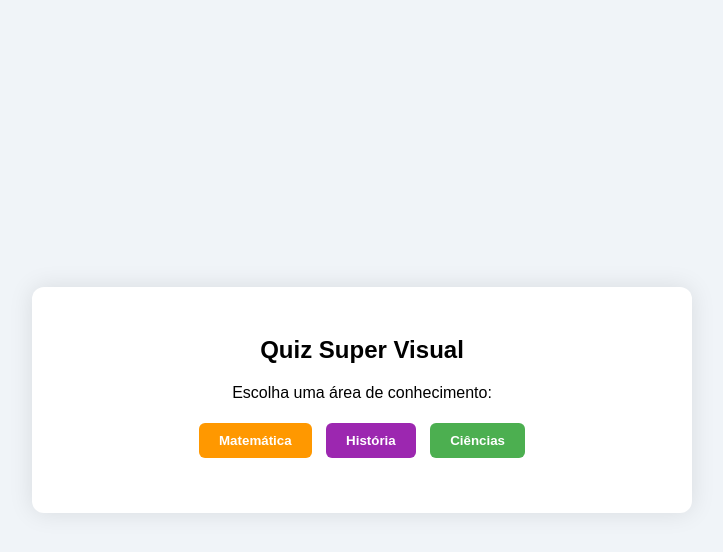
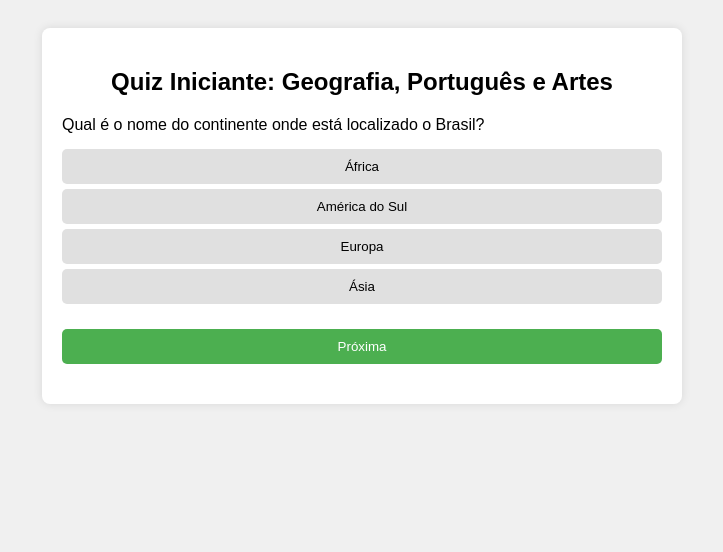
Before and after one commit to teobaldotech/quiz., a plain HTML site: page index.html in a window 1280 px wide. Shown: the whole page, without its empty margins (278-1001 px from the left). Drawn offline with Linux system fonts and the light colour scheme.

Commit message:
Atualizar o index.html

```diff
--- a/index.html
+++ b/index.html
@@ -1,30 +1,186 @@
 <!DOCTYPE html>
 <html lang="pt-BR">
 <head>
-<meta charset="UTF-8">
-<meta name="viewport" content="width=device-width, initial-scale=1.0">
-<title>Quiz Super Visual</title>
-<link rel="stylesheet" href="style.css">
+  <meta charset="UTF-8">
+  <meta name="viewport" content="width=device-width, initial-scale=1.0">
+  <title>Quiz Iniciante</title>
+  <style>
+    body {
+      font-family: Arial, sans-serif;
+      background: #f0f0f0;
+      padding: 20px;
+    }
+    .quiz-container {
+      background: #fff;
+      padding: 20px;
+      border-radius: 8px;
+      max-width: 600px;
+      margin: auto;
+      box-shadow: 0 0 10px rgba(0,0,0,0.1);
+    }
+    h2 {
+      text-align: center;
+    }
+    .question {
+      margin-bottom: 15px;
+    }
+    .options button {
+      display: block;
+      margin: 5px 0;
+      padding: 10px;
+      width: 100%;
+      border: none;
+      border-radius: 5px;
+      background: #e0e0e0;
+      cursor: pointer;
+    }
+    .options button:hover {
+      background: #d0d0d0;
+    }
+    #nextBtn {
+      margin-top: 20px;
+      padding: 10px;
+      width: 100%;
+      background: #4CAF50;
+      color: white;
+      border: none;
+      border-radius: 5px;
+      cursor: pointer;
+    }
+    #result {
+      margin-top: 20px;
+      font-weight: bold;
+      text-align: center;
+    }
+  </style>
 </head>
 <body>
-<div class="quiz-container">
-    <h2>Quiz Super Visual</h2>
-    <div id="areaSelection" class="area-selection">
-        <p>Escolha uma área de conhecimento:</p>
-        <button class="mat" onclick="startQuiz('Matemática')">Matemática</button>
-        <button class="hist" onclick="startQuiz('História')">História</button>
-        <button class="cien" onclick="startQuiz('Ciências')">Ciências</button>
+  <div class="quiz-container">
+    <h2>Quiz Iniciante: Geografia, Português e Artes</h2>
+    <div id="quiz">
+      <div class="question" id="question"></div>
+      <div class="options" id="options"></div>
+      <button id="nextBtn" onclick="nextQuestion()">Próxima</button>
+      <div id="result"></div>
     </div>
-    <div id="quiz" style="display:none;"></div>
-    <div class="progress-bar-container" style="display:none;">
-        <div id="progressBar" class="progress-bar"></div>
-    </div>
-    <div class="stars" id="stars"></div>
-    <div class="result" id="result"></div>
-    <button id="nextBtn" style="display:none;">Próxima</button>
-    <button id="restartBtn" style="display:none;" onclick="restartQuiz()">Reiniciar Área</button>
-    <button id="finalBtn" style="display:none;" onclick="showFinalResults()">Ver Resultado Final</button>
-</div>
-<script src="script.js"></script>
+  </div>
+
+  <script>
+    const quizData = [
+      {
+        pergunta: "Qual é o nome do continente onde está localizado o Brasil?",
+        alternativas: ["África", "América do Sul", "Europa", "Ásia"],
+        correta: 1
+      },
+      {
+        pergunta: "Qual é a capital do estado brasileiro do Rio Grande do Sul?",
+        alternativas: ["Curitiba", "Porto Alegre", "Belo Horizonte", "Florianópolis"],
+        correta: 1
+      },
+      {
+        pergunta: "Qual é o nome do astro que ilumina a Terra durante o dia?",
+        alternativas: ["Lua", "Sol", "Estrela-do-mar", "Vênus"],
+        correta: 1
+      },
+      {
+        pergunta: "Qual palavra abaixo é um substantivo?",
+        alternativas: ["Rapidamente", "Bonito", "Correr", "Mesa"],
+        correta: 3
+      },
+      {
+        pergunta: "Qual palavra abaixo é um advérbio?",
+        alternativas: ["Andar", "Devagar", "Casa", "Feliz"],
+        correta: 1
+      },
+      {
+        pergunta: "Qual é o plural da palavra 'animal'?",
+        alternativas: ["Animãos", "Animais", "Animalhos", "Animaises"],
+        correta: 1
+      },
+      {
+        pergunta: "Qual artista brasileiro é conhecido por pintar 'O Vendedor de Frutas'?",
+        alternativas: ["Tarsila do Amaral", "Di Cavalcanti", "Romero Britto", "Cândido Portinari"],
+        correta: 1
+      },
+      {
+        pergunta: "Qual movimento artístico é conhecido por usar formas geométricas?",
+        alternativas: ["Surrealismo", "Cubismo", "Barroco", "Romantismo"],
+        correta: 1
+      },
+      {
+        pergunta: "Qual artista pintou 'O Jardim das Delícias Terrenas'?",
+        alternativas: ["Leonardo da Vinci", "Claude Monet", "Michelangelo", "Hieronymus Bosch"],
+        correta: 3
+      },
+      {
+        pergunta: "Qual continente é conhecido por ter o deserto do Saara?",
+        alternativas: ["América", "África", "Europa", "Ásia"],
+        correta: 1
+      },
+      {
+        pergunta: "Qual é a função do ponto final em uma frase?",
+        alternativas: ["Mostrar surpresa", "Separar palavras", "Indicar pergunta", "Encerrar uma ideia"],
+        correta: 3
+      },
+      {
+        pergunta: "Qual é o nome da técnica artística que usa pequenos pedaços coloridos para formar imagens?",
+        alternativas: ["Aquarela", "Óleo sobre tela", "Grafite", "Mosaico"],
+        correta: 3
+      },
+      {
+        pergunta: "Qual é a capital da Itália?",
+        alternativas: ["Madri", "Paris", "Berlim", "Roma"],
+        correta: 3
+      },
+      {
+        pergunta: "Qual é o nome do ponto turístico famoso de São Paulo com vista da cidade?",
+        alternativas: ["Pelourinho", "Cristo Redentor", "Farol da Barra", "Pico do Jaraguá"],
+        correta: 3
+      },
+      {
+        pergunta: "Qual é a estação do ano mais quente?",
+        alternativas: ["Primavera", "Verão", "Outono", "Inverno"],
+        correta: 1
+      }
+    ];
+
+    let currentQuestion = 0;
+    let score = 0;
+
+    function loadQuestion() {
+      const q = quizData[currentQuestion];
+      document.getElementById("question").innerText = q.pergunta;
+      const optionsDiv = document.getElementById("options");
+      optionsDiv.innerHTML = "";
+      q.alternativas.forEach((alt, index) => {
+        const btn = document.createElement("button");
+        btn.innerText = alt;
+        btn.onclick = () => checkAnswer(index);
+        optionsDiv.appendChild(btn);
+      });
+    }
+
+    function checkAnswer(index) {
+      const correct = quizData[currentQuestion].correta;
+      if (index === correct) score++;
+      document.getElementById("nextBtn").style.display = "block";
+      Array.from(document.getElementById("options").children).forEach((btn, i) => {
+        btn.disabled = true;
+        btn.style.background = i === correct ? "#a8e6cf" : "#ff8b94";
+      });
+    }
+
+    function nextQuestion() {
+      currentQuestion++;
+      document.getElementById("nextBtn").style.display = "none";
+      if (currentQuestion < quizData.length) {
+        loadQuestion();
+      } else {
+        document.getElementById("quiz").innerHTML = `<h3>Você acertou ${score} de ${quizData.length} perguntas!</h3>`;
+      }
+    }
+
+    loadQuestion();
+  </script>
 </body>
 </html>
```
